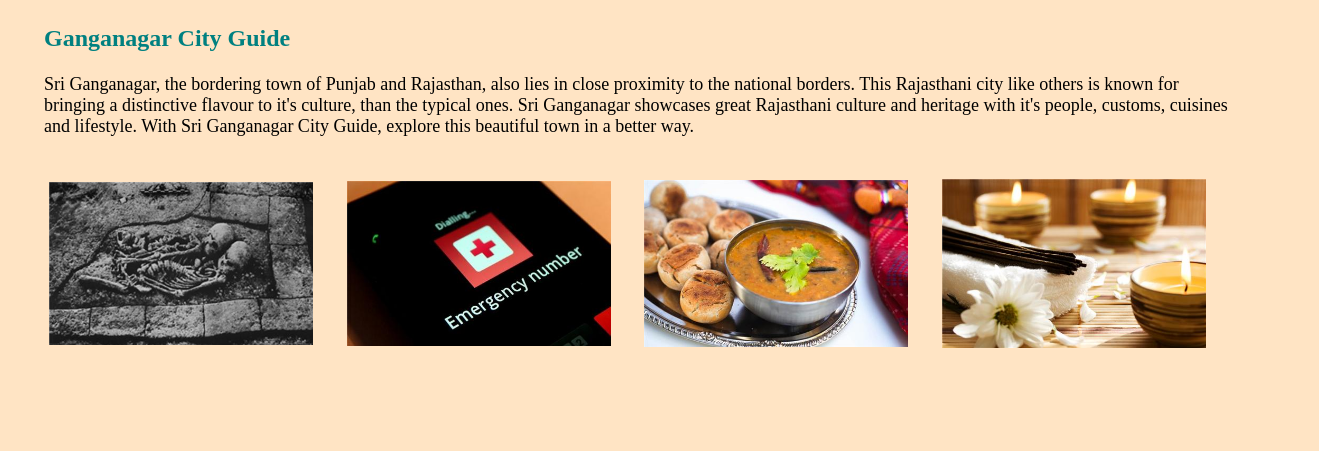
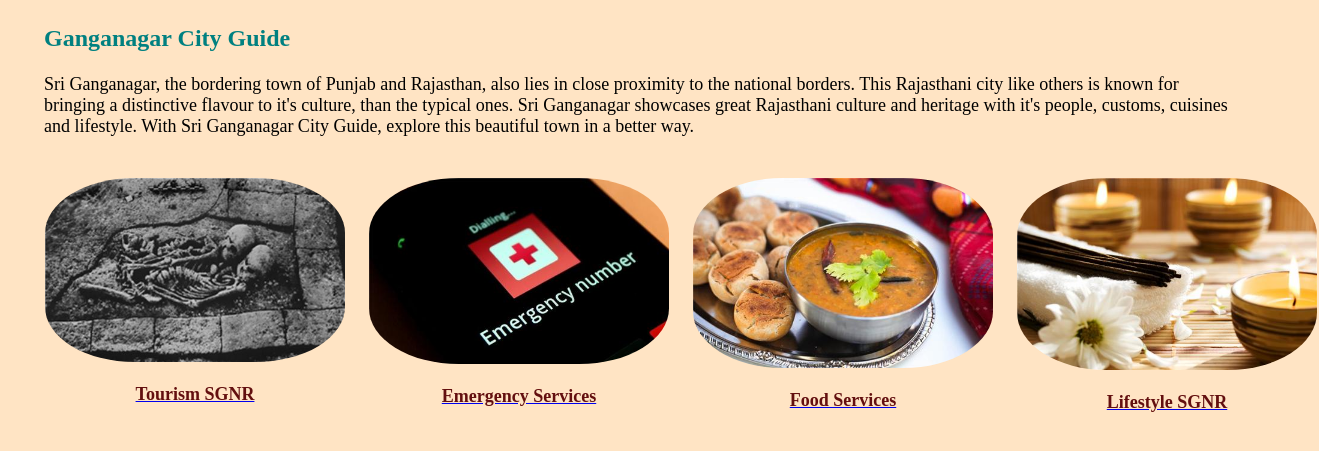
Before and after one commit to manitagupta15/fun-home-town, a plain HTML site: page index.html in a window 1280 px wide. Shown: the part 91-542 px from the top of the page, 1319 px wide, since content can reach past the window. Drawn offline with Linux system fonts and the light colour scheme.

Commit message:
add more changes to files

```diff
--- a/index.html
+++ b/index.html
@@ -16,19 +16,34 @@
         <h2>Ganganagar City Guide</h2>
         <p>Sri Ganganagar, the bordering town of Punjab and Rajasthan, also lies in close proximity to the national borders. This Rajasthani city like others is known for bringing a distinctive flavour to it's culture, than the typical ones. Sri Ganganagar showcases great Rajasthani culture and heritage with it's people, customs, cuisines and lifestyle. With Sri Ganganagar City Guide, explore this beautiful town in a better way.
         </p>
-        <table>
-            <tr>
-                <th><a href="about-sgnr.html"><img src="./images/tourism-sgnr.jpeg" alt="About SriGangaNagar" class="img1"></a></th>
-                <th><a href="emergency-sgnr.html"><img src="./images/emergency-sgnr.jpeg" alt="" class="img1"></a></th>
-                <th><a href="food-sgnr.html"><img src="./images/food-sgnr.jpeg" alt="" class="img1"></a></th>
-                <th><a href="lifestyle-sgnr.html"><img src="./images/lifestyle-sgnr.jpeg" alt="" class="img1"></a></th>
-
-            </tr>
-        </table>
     </section>
 
+       <section class="images">
+           <div class="img1">
+               <a href="about-sgnr.html"><img src="./images/tourism-sgnr.jpeg" alt="About SriGangaNagar" class="img2">
+                 <div class="text-img"> <p>Tourism SGNR</p></div>
+            </a>
+            </div>
 
+            <div class="img1">
+                <a href="emergency-sgnr.html"><img src="./images/emergency-sgnr.jpeg" alt="Emergency services" class="img2">
+                    <div class="text-img"> <p>Emergency Services</p></div>
+                </a>
+             </div>
 
+             <div class="img1">
+
+                <a href="food-sgnr.html"><img src="./images/food-sgnr.jpeg" alt="Food" class="img2">
+                    <div class="text-img"> <p>Food Services</p></div>
+                </a>
+            </div>
+
+            <div class="img1">
+                <a href="lifestyle-sgnr.html"><img src="./images/lifestyle-sgnr.jpeg" alt="Lifestyle" class="img2">
+                    <div class="text-img"> <p>Lifestyle SGNR</p></div>
+                </a>
+            </div>
+       </section>
 
     </body>
 </html>
--- a/styles/index.css
+++ b/styles/index.css
@@ -12,13 +12,39 @@ img {
     width: 50%;
 }
 
+
+
+.images  {
+    display: flex;
+
+  }
+
 .img1 {
-    display: block;
-    margin-left: 1px;
-    margin-right: 1px;
-    width: 90%;
-    height: 90%;
 
+    flex:auto;
+
+    padding: 1px;
+  }
+.img2{
+     border-radius: 30%;
+     width: 300px;
+     border-width: 10px;
+     border-color: red;
+}
+
+.text-img {
+    position: relative;
+    bottom: 0;
+    text-align: center;
+    font-size: 20px;
+    color: #630f0f;
+    padding: 2px;
+    font-weight: bold;
+}
+
+.text-img:hover{
+    font-weight: bolder;
+    color: #5112aa;
 }
 
 th {
```
